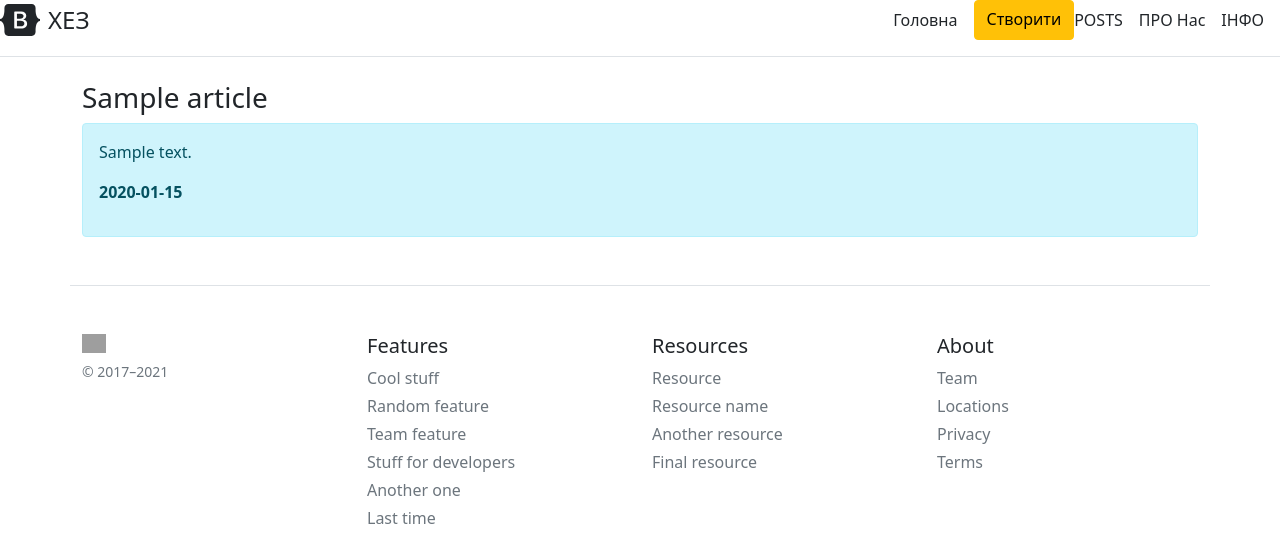
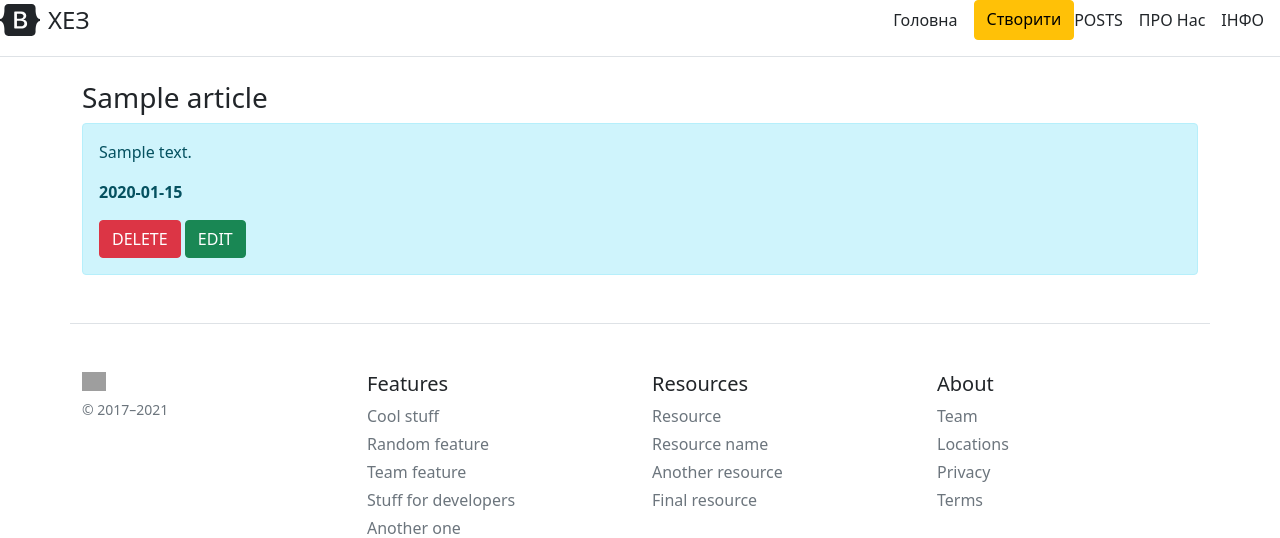
Before and after one commit to solistz/Flask-youtube, a Flask app: page /posts/1 in a window 1280 px wide. Shown: the top 538 px of the page. Run offline with Flask 2, Linux system fonts and the light colour scheme; tables that the repository leaves empty hold one stand-in row (values such as "Sample post"); grey boxes are pictures that could not be loaded.

Commit message:
create web - dinamics web of DB 1

```diff
--- a/templates/post_detail.html
+++ b/templates/post_detail.html
@@ -7,6 +7,9 @@
     <div class="alert alert-info">
         <p>{{ article.text }}</p>
         <p><b>{{ article.date.date() }}</b></p>
+        <a href="/posts/{{ article.id }}/del" class="btn btn-danger">DELETE</a>
+        <a href="/posts/{{ article.id }}/upd" class="btn btn-success">EDIT</a>
+
     </div>
 </div>
 {% endblock %}
```
